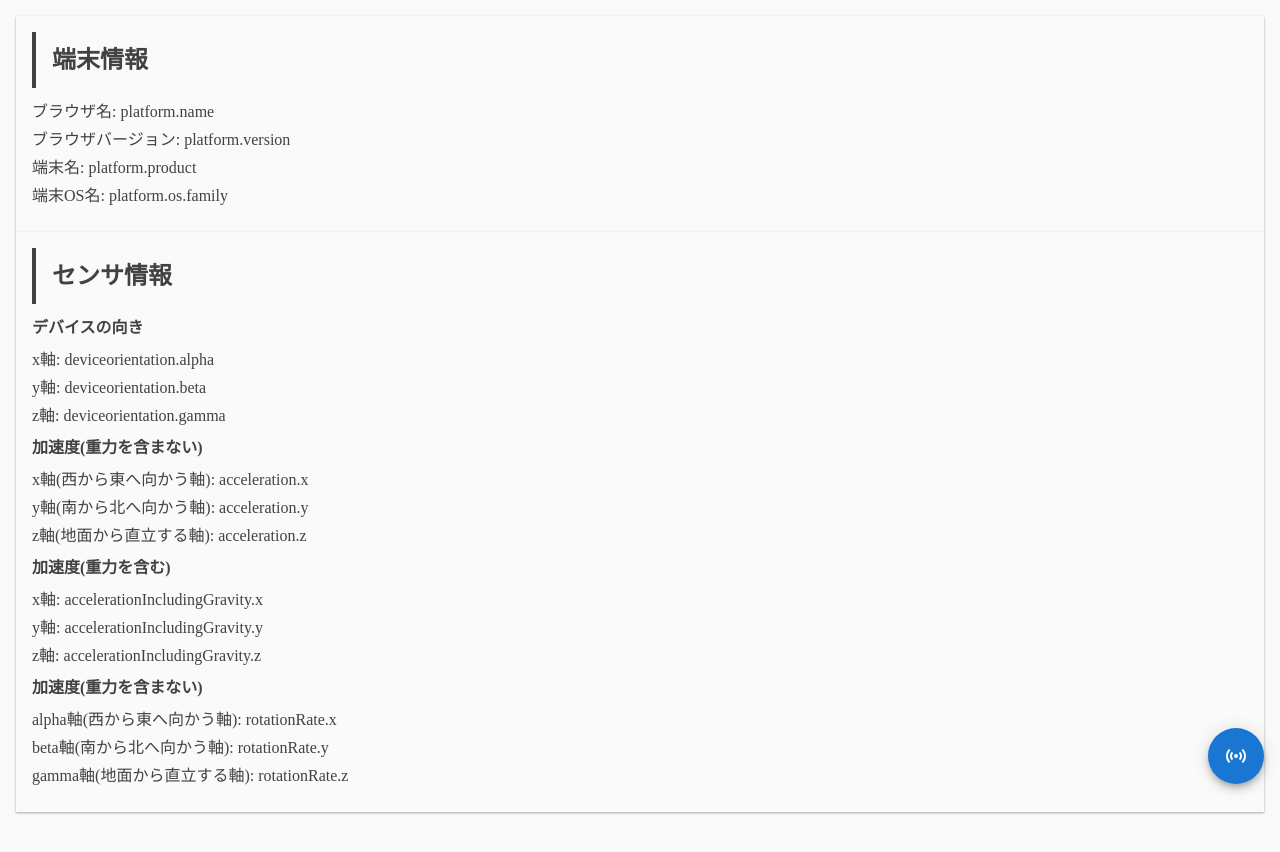
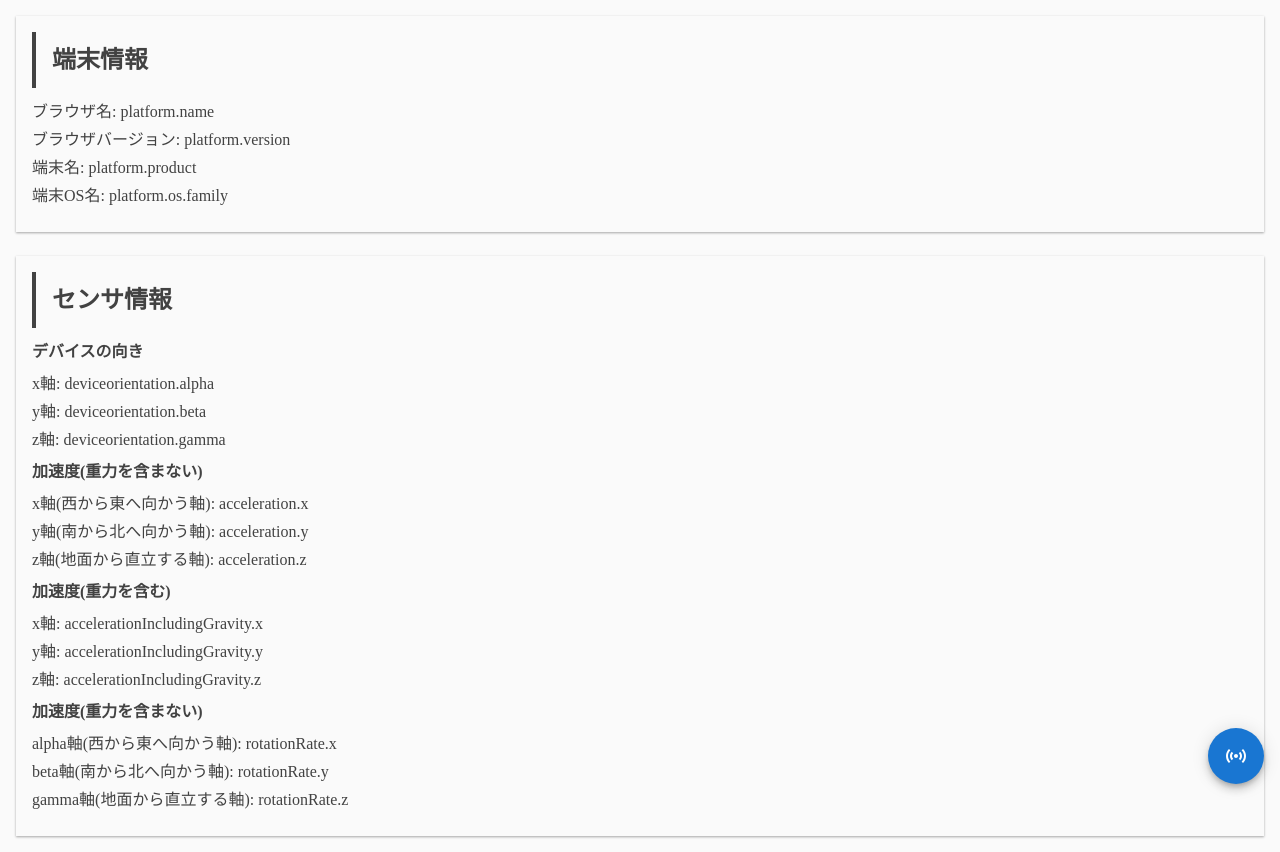
Before and after one commit to Toya-Onodera/WebBrowserMotionDataCollector, a React (Create React App) app: page / in a window 1280 px wide. Before the commit the page ends 828 px from the top, so only its background shows below. Built offline with nearby package versions, Linux system fonts and the light colour scheme.

Commit message:
Update: 各情報のカードの margin を調整

```diff
--- a/src/components/pages/Index/component.tsx
+++ b/src/components/pages/Index/component.tsx
@@ -60,4 +60,8 @@ export const IndexPage: React.VFC = () => {
 
 const Wrapper = styled.div`
   padding: 16px;
+
+  & > article:not(:first-child) {
+    margin-top: 24px;
+  }
 `;
```
